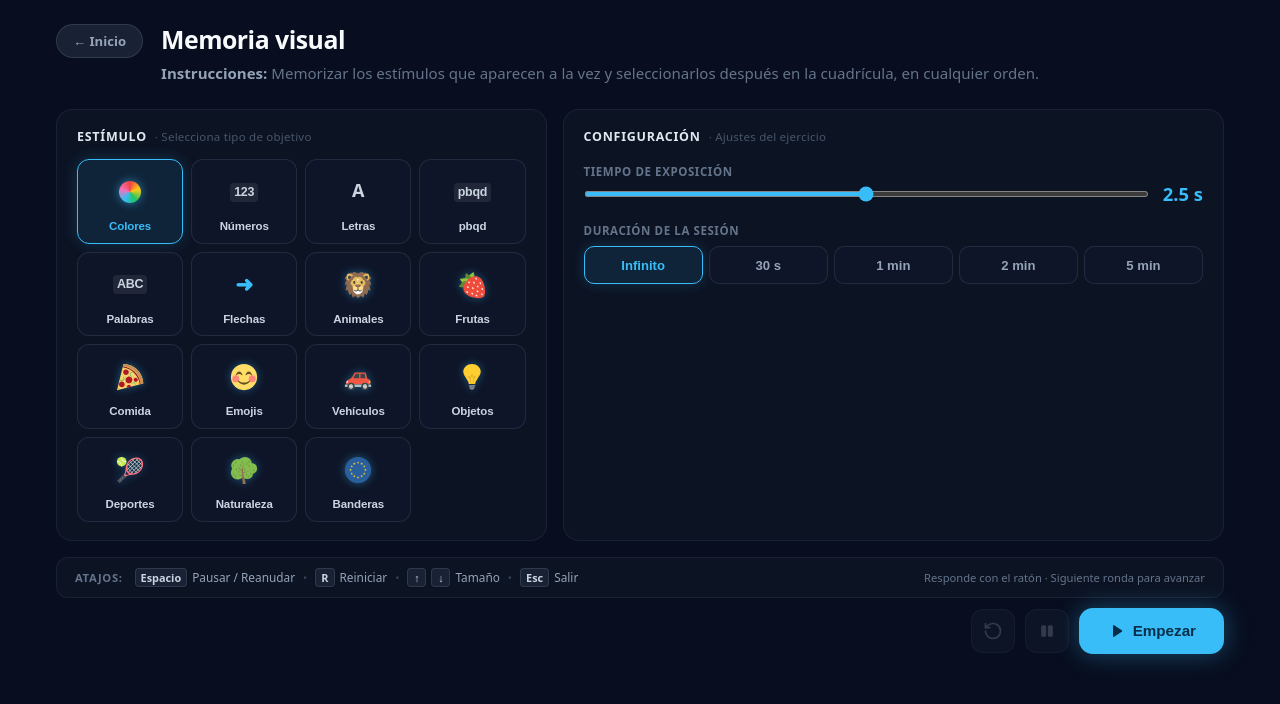
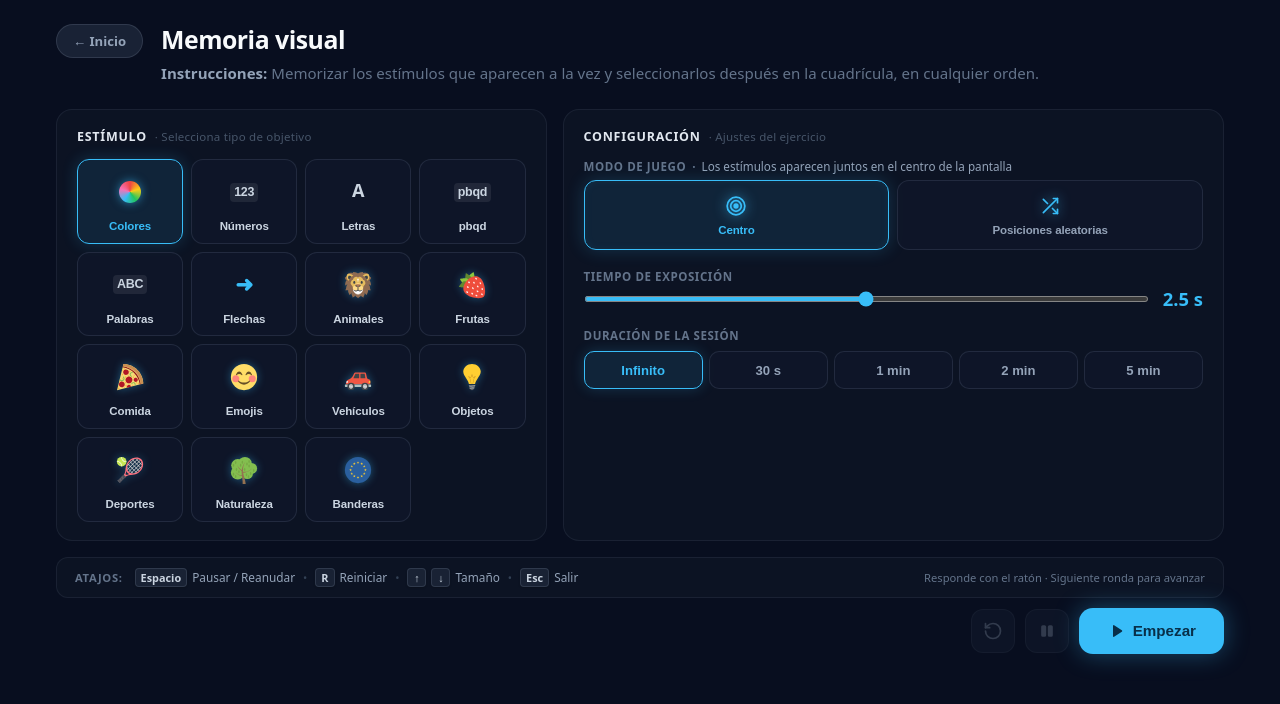
Before and after one commit to belencera/eyevt-app, a Next.js app: page /games/visual-memory in a window 1280 px wide. Shown: the top 704 px of the page. Built offline with nearby package versions, Linux system fonts and the light colour scheme.

Commit message:
feat: modo de posiciones aleatorias en Memoria Visual

```diff
--- a/app/games/_memory/recall/RecallPresentation.jsx
+++ b/app/games/_memory/recall/RecallPresentation.jsx
@@ -5,9 +5,9 @@ import '../common/memory.css'
 import './recall.css'
 
 /**
- * Fase de presentación de una ronda en el centro de la pantalla.
+ * Fase de presentación de una ronda.
  *
- * - 'presenting': los estímulos en una fila centrada
+ * - 'presenting': los estímulos en una fila centrada, o cada uno en su posición si se pasan `positions`
  * - Cualquier otra fase (hueco en blanco, respuesta...): pantalla vacía
  *
  * Con `activeIndex` solo se ve el estímulo de esa posición, pero la fila reserva el hueco
@@ -17,11 +17,40 @@ import './recall.css'
  * @param {string} type - Categoría de estímulo
  * @param {Array} items - Valores de la fila (los `value` de los objetivos)
  * @param {number|null} [activeIndex] - Posición visible; sin valor se ven todos a la vez
+ * @param {Array<{ x: number, y: number }>|null} [positions] - Posiciones en pantalla (%) por estímulo
  * @param {number} sizePx - Tamaño del estímulo (↑ / ↓)
  * @param {string} [sizeLevel] - Nivel de tamaño de respaldo
  */
-export function RecallPresentation({ phase, type, items = [], activeIndex = null, sizePx, sizeLevel }) {
+export function RecallPresentation({
+  phase,
+  type,
+  items = [],
+  activeIndex = null,
+  positions = null,
+  sizePx,
+  sizeLevel,
+}) {
   if (phase !== 'presenting') return null
+
+  // Modo disperso: cada estímulo en su posición de pantalla (los estímulos ya se colocan en %)
+  if (positions) {
+    return (
+      <div className="recallStage">
+        {items.map((value, index) =>
+          activeIndex === null || index === activeIndex ? (
+            <StimulusItem
+              key={index}
+              type={type}
+              item={value}
+              position={positions[index]}
+              sizePx={sizePx}
+              sizeLevel={sizeLevel}
+            />
+          ) : null
+        )}
+      </div>
+    )
+  }
 
   return (
     <div className="recallStage">
--- a/app/games/_memory/recall/constants.js
+++ b/app/games/_memory/recall/constants.js
@@ -24,6 +24,26 @@ export const SINGLE_ROW_MAX = 4 // Categorías pequeñas (pbqd, flechas) en una
 export const FLASH_DELAY_MS = 600 // Pantalla vacía antes del flash del Taquitoscopio (centra la mirada y precarga imágenes)
 export const SEQUENCE_GAP_MS = 250 // Pantalla en blanco entre estímulos de la secuencia
 
+// ── Modos de Memoria Visual ──
+export const VISUAL_MEMORY_MODES = [
+  {
+    value: 'center',
+    label: 'Centro',
+    description: 'Los estímulos aparecen juntos en el centro de la pantalla',
+  },
+  {
+    value: 'scattered',
+    label: 'Posiciones aleatorias',
+    description: 'Cada estímulo aparece en una zona aleatoria de la pantalla',
+  },
+]
+export const DEFAULT_VISUAL_MEMORY_MODE = 'center'
+
+/** Zona de la pantalla (en %) donde pueden aparecer los estímulos dispersos: deja libre la barra de nivel */
+export const SCATTER_AREA = { minX: 10, maxX: 90, minY: 22, maxY: 85 }
+/** Separación mínima (en %) entre estímulos dispersos para que no se solapen */
+export const SCATTER_MIN_GAP = { x: 16, y: 20 }
+
 /** Tiempo de exposición simultánea en Memoria Visual (segundos) */
 export const EXPOSURE_STEPS = [1, 1.5, 2, 2.5, 3, 4, 5]
 export const DEFAULT_EXPOSURE = 2.5
--- /dev/null
+++ b/app/games/_memory/recall/scatter.js
@@ -0,0 +1,40 @@
+/**
+ * Posiciones aleatorias en pantalla para el modo "Posiciones aleatorias" de Memoria Visual.
+ */
+
+import { SCATTER_AREA, SCATTER_MIN_GAP } from './constants'
+
+const randomBetween = (min, max) => min + Math.random() * (max - min)
+
+const overlaps = (a, b, gap) => Math.abs(a.x - b.x) < gap.x && Math.abs(a.y - b.y) < gap.y
+
+/**
+ * Devuelve `count` posiciones porcentuales { x, y } repartidas por la pantalla sin solaparse.
+ * Si no caben con la separación mínima (niveles altos), se reduce poco a poco la separación.
+ */
+export function getScatteredPositions(count) {
+  let gap = { ...SCATTER_MIN_GAP }
+
+  for (let relax = 0; relax < 6; relax++) {
+    const positions = []
+    let attempts = 0
+
+    while (positions.length < count && attempts < 400) {
+      const candidate = {
+        x: Math.round(randomBetween(SCATTER_AREA.minX, SCATTER_AREA.maxX)),
+        y: Math.round(randomBetween(SCATTER_AREA.minY, SCATTER_AREA.maxY)),
+      }
+      if (!positions.some((p) => overlaps(p, candidate, gap))) positions.push(candidate)
+      attempts++
+    }
+
+    if (positions.length === count) return positions
+    gap = { x: gap.x * 0.8, y: gap.y * 0.8 }
+  }
+
+  // Último recurso: posiciones sin comprobar solapes
+  return Array.from({ length: count }, () => ({
+    x: Math.round(randomBetween(SCATTER_AREA.minX, SCATTER_AREA.maxX)),
+    y: Math.round(randomBetween(SCATTER_AREA.minY, SCATTER_AREA.maxY)),
+  }))
+}
--- a/app/games/_memory/recall/useRecallGame.js
+++ b/app/games/_memory/recall/useRecallGame.js
@@ -5,6 +5,7 @@ import { useAdaptiveLevel, useGameSession, useTimers } from '../../_shared'
 import { preloadImages } from '../common/preloadImages'
 import { buildRecallRound } from './buildRound'
 import { evaluateAnswer } from './evaluateAnswer'
+import { getScatteredPositions } from './scatter'
 import { INFINITE_MAX_FAILS, LEVEL_UP_STREAK } from './constants'
 
 /** Fases en las que se muestran estímulos (se repiten desde el principio al reanudar la pausa) */
@@ -18,10 +19,11 @@ const PRESENTATION_PHASES = ['presenting', 'gap']
  * - buildSteps(round): pasos de la presentación, ej. [{ phase: 'presenting', ms: 2500 }].
  *   Un paso con `index` muestra solo ese objetivo (Memoria Secuencial).
  * - ordered: si la respuesta debe respetar el orden de aparición.
+ * - scattered: cada estímulo aparece en una posición aleatoria de la pantalla (se fija al crear la ronda).
  *
- * @param {{ stimulus: object, buildSteps: (round) => Array<{ phase: string, ms: number, index?: number }>, ordered?: boolean }} params
+ * @param {{ stimulus: object, buildSteps: (round) => Array<{ phase: string, ms: number, index?: number }>, ordered?: boolean, scattered?: boolean }} params
  */
-export function useRecallGame({ stimulus, buildSteps, ordered = false }) {
+export function useRecallGame({ stimulus, buildSteps, ordered = false, scattered = false }) {
   const [phase, setPhase] = useState('idle') // idle | presenting | gap | responding | feedback
   const [stepIndex, setStepIndex] = useState(null)
   const [round, setRound] = useState(null)
@@ -70,6 +72,7 @@ export function useRecallGame({ stimulus, buildSteps, ordered = false }) {
         numberDigits: stimulus.numberDigits,
       },
     })
+    nextRound.positions = scattered ? getScatteredPositions(count) : null
     preloadImages(nextRound.options)
     setRound(nextRound)
     setSelection([])
@@ -157,6 +160,7 @@ export function useRecallGame({ stimulus, buildSteps, ordered = false }) {
     round,
     presentedItems,
     activeIndex: stepIndex, // Posición visible en la presentación serial (null = todos a la vez)
+    positions: round?.positions ?? null, // Posiciones en pantalla en modo disperso (null = fila centrada)
     selection,
     results,
     isAnswering: phase === 'responding' || phase === 'feedback',
--- a/app/games/_shared/index.js
+++ b/app/games/_shared/index.js
@@ -33,4 +33,4 @@ export * from './data/constants'
 // Utilidades
 export { formatTime } from './utils/formatTime'
 export { shuffle } from './utils/shuffle'
-export { IconPlay, IconPause, IconReset, IconClick, IconTarget } from './utils/icons'
+export { IconPlay, IconPause, IconReset, IconClick, IconTarget, IconRandom } from './utils/icons'
--- a/app/games/_shared/utils/icons.js
+++ b/app/games/_shared/utils/icons.js
@@ -64,3 +64,15 @@ export function IconTarget() {
     </svg>
   )
 }
+
+export function IconRandom() {
+  return (
+    <svg viewBox="0 0 24 24" width="20" height="20" fill="none" stroke="currentColor" strokeWidth="2" strokeLinecap="round" strokeLinejoin="round" aria-hidden>
+      <path d="M16 3h5v5" />
+      <path d="M4 20L21 3" />
+      <path d="M21 16v5h-5" />
+      <path d="M15 15l6 6" />
+      <path d="M4 4l5 5" />
+    </svg>
+  )
+}
--- a/app/games/visual-memory/page.js
+++ b/app/games/visual-memory/page.js
@@ -3,10 +3,13 @@
 import { useCallback, useState } from 'react'
 import {
   GameShell,
+  ModeSelector,
   SessionSummary,
   StimulusGrid,
   StimulusExtraControls,
   useStimulusManager,
+  IconRandom,
+  IconTarget,
 } from '../_shared'
 import {
   LevelStatus,
@@ -15,15 +18,25 @@ import {
   useRecallGame,
   DEFAULT_EXPOSURE,
   DEFAULT_MEMORY_STIMULUS,
+  DEFAULT_VISUAL_MEMORY_MODE,
   EXPOSURE_STEPS,
   MEMORY_SHORTCUTS_HINT,
   MEMORY_STIMULUS_OPTIONS,
+  VISUAL_MEMORY_MODES,
 } from '../_memory'
 
 const VISUAL_MEMORY_HINT =
   'Memorizar los estímulos que aparecen a la vez y seleccionarlos después en la cuadrícula, en cualquier orden.'
 
+const MODE_ICONS = {
+  center: <IconTarget />,
+  scattered: <IconRandom />,
+}
+
+const MODE_OPTIONS = VISUAL_MEMORY_MODES.map((m) => ({ ...m, icon: MODE_ICONS[m.value] }))
+
 export default function VisualMemoryGame() {
+  const [mode, setMode] = useState(DEFAULT_VISUAL_MEMORY_MODE) // 'center' | 'scattered'
   const [exposure, setExposure] = useState(DEFAULT_EXPOSURE) // Segundos que los estímulos permanecen visibles
 
   const stimulus = useStimulusManager(DEFAULT_MEMORY_STIMULUS)
@@ -34,7 +47,7 @@ export default function VisualMemoryGame() {
     [exposure]
   )
 
-  const game = useRecallGame({ stimulus, buildSteps })
+  const game = useRecallGame({ stimulus, buildSteps, scattered: mode === 'scattered' })
   const { session } = game
 
   return (
@@ -43,6 +56,17 @@ export default function VisualMemoryGame() {
       hint={VISUAL_MEMORY_HINT}
       session={session}
       stimulus={stimulus}
+      gameControls={
+        <ModeSelector
+          id="visual-memory-mode"
+          label="Modo de juego"
+          description={VISUAL_MEMORY_MODES.find((m) => m.value === mode)?.description}
+          value={mode}
+          options={MODE_OPTIONS}
+          disabled={!session.isIdle}
+          onChange={setMode}
+        />
+      }
       speedControl={{
         id: 'visual-memory-exposure',
         label: 'Tiempo de exposición',
@@ -79,6 +103,7 @@ export default function VisualMemoryGame() {
             phase={game.stagePhase}
             type={stimulus.stimulusType}
             items={game.presentedItems}
+            positions={game.positions}
             sizePx={stimulus.sizePx}
             sizeLevel={stimulus.sizeLevel}
           />
```
Also changed, not shown: app/games/sacades/page.js (+1 -12 lines).
